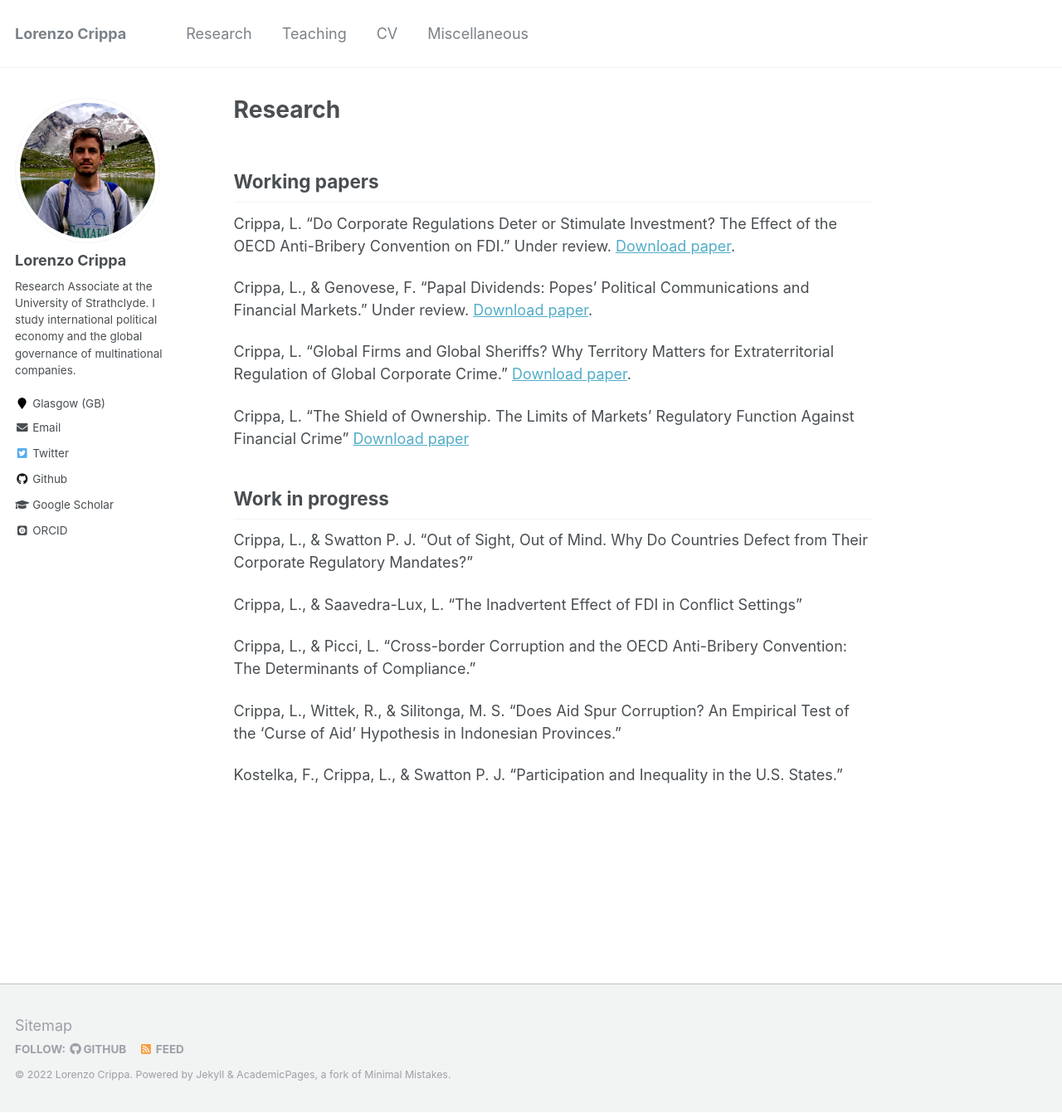
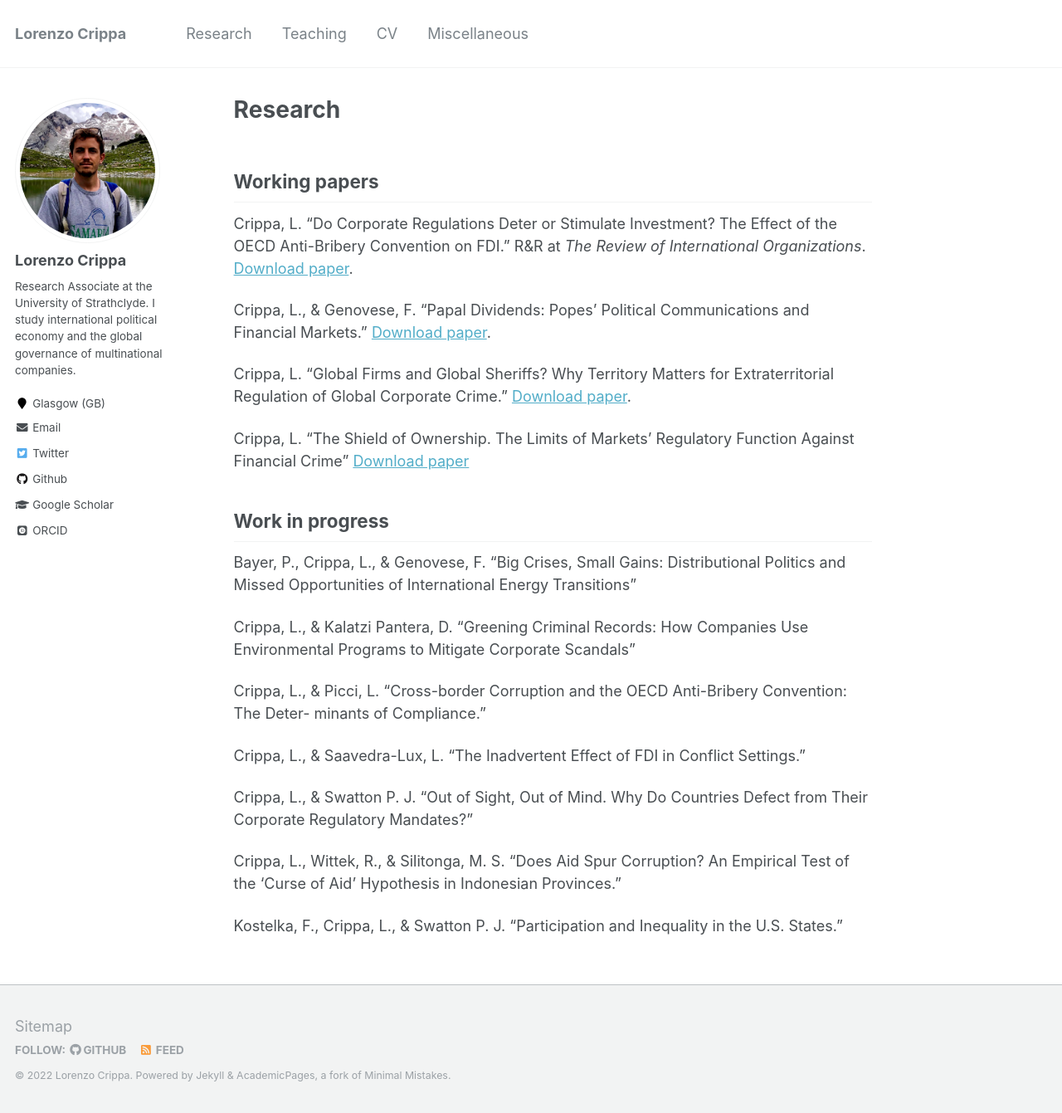
Before and after one commit to lorenzo-crippa/lorenzo-crippa.github.io, a Jekyll site: the page built from _pages/research.md, in a window 1280 px wide and 1341 px high. Shown: the whole window at 83% size. Built offline with Jekyll 4.4.1, drawn with Linux system fonts in a browser that asks for light colours; some web fonts are replaced.

Commit message:
Update research.md

```diff
--- a/_pages/research.md
+++ b/_pages/research.md
@@ -6,9 +6,9 @@ redirect_from:
   - /research.html
 ---
 ## Working papers
-Crippa, L. "Do Corporate Regulations Deter or Stimulate Investment? The Effect of the OECD Anti-Bribery Convention on FDI." Under review. [Download paper](https://lorenzo-crippa.github.io/files/regulation_investment.pdf).
+Crippa, L. "Do Corporate Regulations Deter or Stimulate Investment? The Effect of the OECD Anti-Bribery Convention on FDI." R&R at _The Review of International Organizations_. [Download paper](https://lorenzo-crippa.github.io/files/regulation_investment.pdf).
 
-Crippa, L., & Genovese, F. "Papal Dividends: Popes' Political Communications and Financial Markets." Under review. [Download paper](https://lorenzo-crippa.github.io/files/papal_dividends.pdf).
+Crippa, L., & Genovese, F. "Papal Dividends: Popes' Political Communications and Financial Markets." [Download paper](https://lorenzo-crippa.github.io/files/papal_dividends.pdf).
 
 Crippa, L. "Global Firms and Global Sheriffs? Why Territory Matters for Extraterritorial Regulation of Global Corporate Crime." [Download paper](https://lorenzo-crippa.github.io/files/sheriffs.pdf).
 
@@ -16,12 +16,16 @@ Crippa, L. "The Shield of Ownership. The Limits of Markets' Regulatory Function
 
 ## Work in progress
 
+Bayer, P., Crippa, L., & Genovese, F. "Big Crises, Small Gains: Distributional Politics and Missed Opportunities of International Energy Transitions"
+
+Crippa, L., & Kalatzi Pantera, D. "Greening Criminal Records: How Companies Use Environmental Programs to Mitigate Corporate Scandals"
+
+Crippa, L., & Picci, L. "Cross-border Corruption and the OECD Anti-Bribery Convention: The Deter- minants of Compliance."
+
+Crippa, L., & Saavedra-Lux, L. "The Inadvertent Effect of FDI in Conflict Settings."
+
 Crippa, L., & Swatton P. J. "Out of Sight, Out of Mind. Why Do Countries Defect from Their Corporate Regulatory Mandates?"
 
-Crippa, L., & Saavedra-Lux, L. "The Inadvertent Effect of FDI in Conflict Settings"
-
-Crippa, L., & Picci, L. "Cross-border Corruption and the OECD Anti-Bribery Convention: The Determinants of Compliance."
-
-Crippa, L., Wittek, R., & Silitonga, M. S. "Does Aid Spur Corruption? An Empirical Test of the 'Curse of Aid' Hypothesis in Indonesian Provinces."
+Crippa, L., Wittek, R., & Silitonga, M. S. "Does Aid Spur Corruption? An Empirical Test of the ‘Curse of Aid’ Hypothesis in Indonesian Provinces."
 
 Kostelka, F., Crippa, L., & Swatton P. J. "Participation and Inequality in the U.S. States."
```
